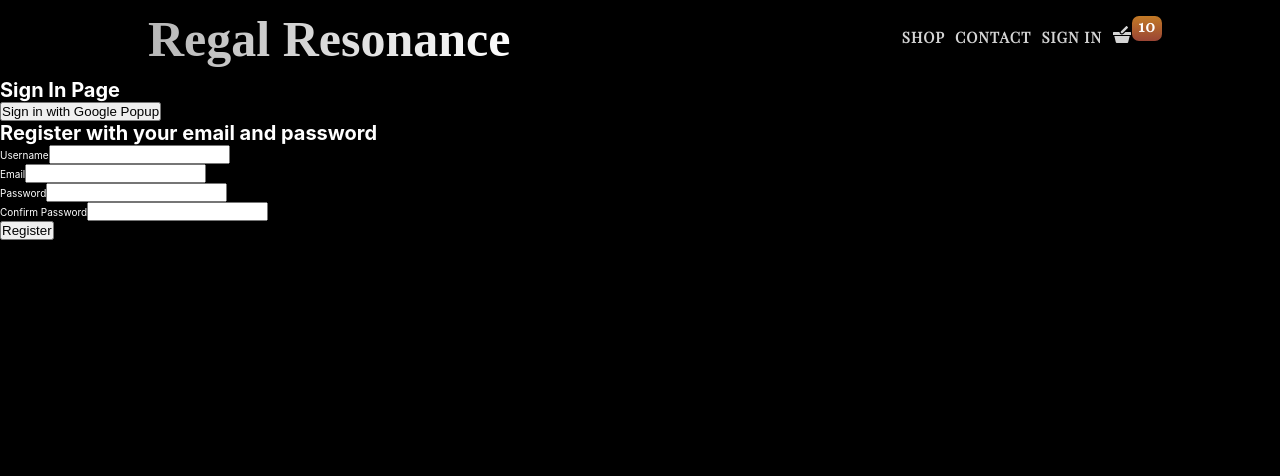
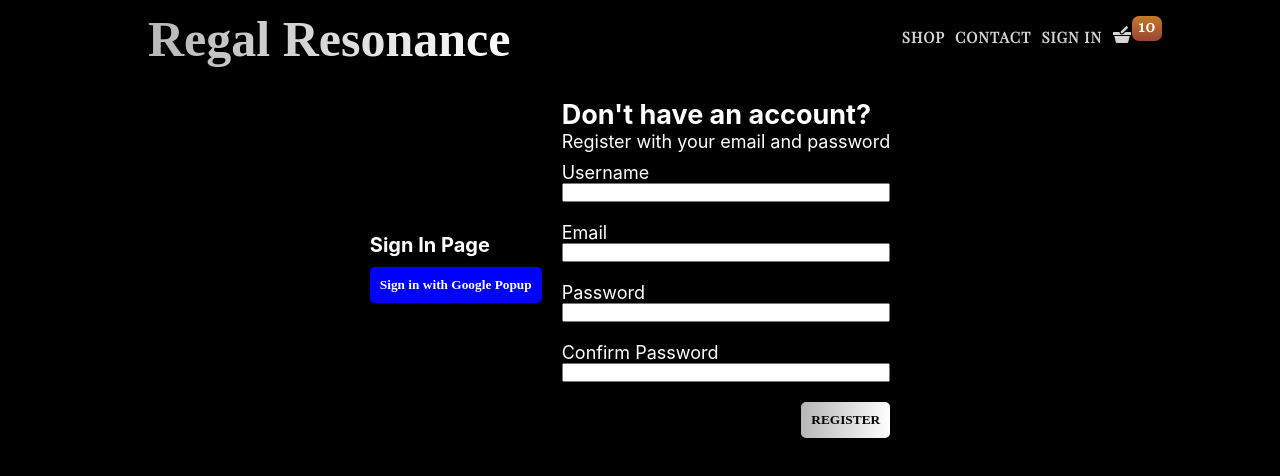
Before and after one commit to milan-miller/webshop, a React (Create React App) app: page /sign-in in a window 1280 px wide. Shown: the top 476 px of the page. Built offline with nearby package versions, Linux system fonts and the light colour scheme; a web font is replaced by a local one.

Commit message:
add: button component and styling for register form

```diff
--- /dev/null
+++ b/src/components/button/button.component.jsx
@@ -0,0 +1,19 @@
+import './button.styles.scss';
+
+const BUTTON_TYPE_CLASSES = {
+	google: 'google',
+	inverted: 'inverted',
+};
+
+const Button = ({ children, buttonType, ...otherProps }) => {
+	return (
+		<button
+			className={`button-container ${BUTTON_TYPE_CLASSES[buttonType]}`}
+			{...otherProps}
+		>
+			{children}
+		</button>
+	);
+};
+
+export default Button;
--- /dev/null
+++ b/src/components/button/button.styles.scss
@@ -0,0 +1,24 @@
+.button-container {
+	padding: 1rem;
+	align-self: flex-end;
+	margin-top: 1rem;
+	color: #000;
+	border: none;
+	border-radius: 0.5rem;
+	background: linear-gradient(
+		95deg,
+		var(--secondary-color),
+		var(--primary-color)
+	);
+	font-family: serif;
+	font-weight: bold;
+
+	&:hover {
+		cursor: pointer;
+	}
+
+	&.google {
+		background: blue;
+		color: #fff;
+	}
+}
--- a/src/components/form-input/form-input.component.jsx
+++ b/src/components/form-input/form-input.component.jsx
@@ -2,7 +2,7 @@ import './form-input.styles.scss';
 
 const FormInput = ({ label, ...otherProps }) => {
 	return (
-		<div>
+		<div className='form-input'>
 			<label>{label}</label>
 			<input {...otherProps} />
 		</div>
--- a/src/components/form-input/form-input.styles.scss
+++ b/src/components/form-input/form-input.styles.scss
@@ -0,0 +1,5 @@
+.form-input {
+	display: flex;
+	flex-direction: column;
+	margin: 1rem 0rem;
+}
--- a/src/components/register-form/register-form.component.jsx
+++ b/src/components/register-form/register-form.component.jsx
@@ -1,3 +1,4 @@
+import './register-form.styles.scss';
 import { useState } from 'react';
 import {
 	createAuthUserWithEmailAndPassword,
@@ -5,6 +6,7 @@ import {
 } from '../../utils/firebase/firebase.utils';
 
 import FormInput from '../form-input/form-input.component';
+import Button from '../button/button.component';
 
 const initialRegisterInputData = {
 	displayName: '',
@@ -60,9 +62,10 @@ const RegisterForm = () => {
 	};
 
 	return (
-		<>
-			<h1>Register with your email and password</h1>
-			<form onSubmit={handleSubmit}>
+		<div className='register-container'>
+			<h2>Don't have an account?</h2>
+			<span>Register with your email and password</span>
+			<form className='register-container__form' onSubmit={handleSubmit}>
 				<FormInput
 					label='Username'
 					type='text'
@@ -96,9 +99,9 @@ const RegisterForm = () => {
 					onChange={(e) => onChangeHandler(e)}
 				/>
 
-				<button type='submit'>Register</button>
+				<Button type='submit'>REGISTER</Button>
 			</form>
-		</>
+		</div>
 	);
 };
 
--- /dev/null
+++ b/src/components/register-form/register-form.styles.scss
@@ -0,0 +1,15 @@
+.register-container {
+	display: flex;
+	flex-direction: column;
+	font-size: 1.8rem;
+	padding: 2rem;
+
+	h2 {
+		margin-top: 10px 0px;
+	}
+
+	&__form {
+		display: flex;
+		flex-direction: column;
+	}
+}
--- a/src/pages/sign-in/sign-in-component.jsx
+++ b/src/pages/sign-in/sign-in-component.jsx
@@ -1,8 +1,10 @@
+import Button from '../../components/button/button.component';
 import RegisterForm from '../../components/register-form/register-form.component';
 import {
 	signInWithGooglePopup,
 	createUserDocumentFromAuth,
 } from '../../utils/firebase/firebase.utils';
+import './sign-in.styles.scss';
 
 const SignIn = () => {
 	const logGoogleUser = async () => {
@@ -11,9 +13,13 @@ const SignIn = () => {
 	};
 
 	return (
-		<div>
-			<h1>Sign In Page</h1>
-			<button onClick={logGoogleUser}>Sign in with Google Popup</button>
+		<div className='sign-in-container'>
+			<div className='sign-in__form'>
+				<h1>Sign In Page</h1>
+				<Button buttonType='google' onClick={logGoogleUser}>
+					Sign in with Google Popup
+				</Button>
+			</div>
 			<RegisterForm />
 		</div>
 	);
--- /dev/null
+++ b/src/pages/sign-in/sign-in.styles.scss
@@ -0,0 +1,5 @@
+.sign-in-container {
+	display: flex;
+	justify-content: center;
+	align-items: center;
+}
```
